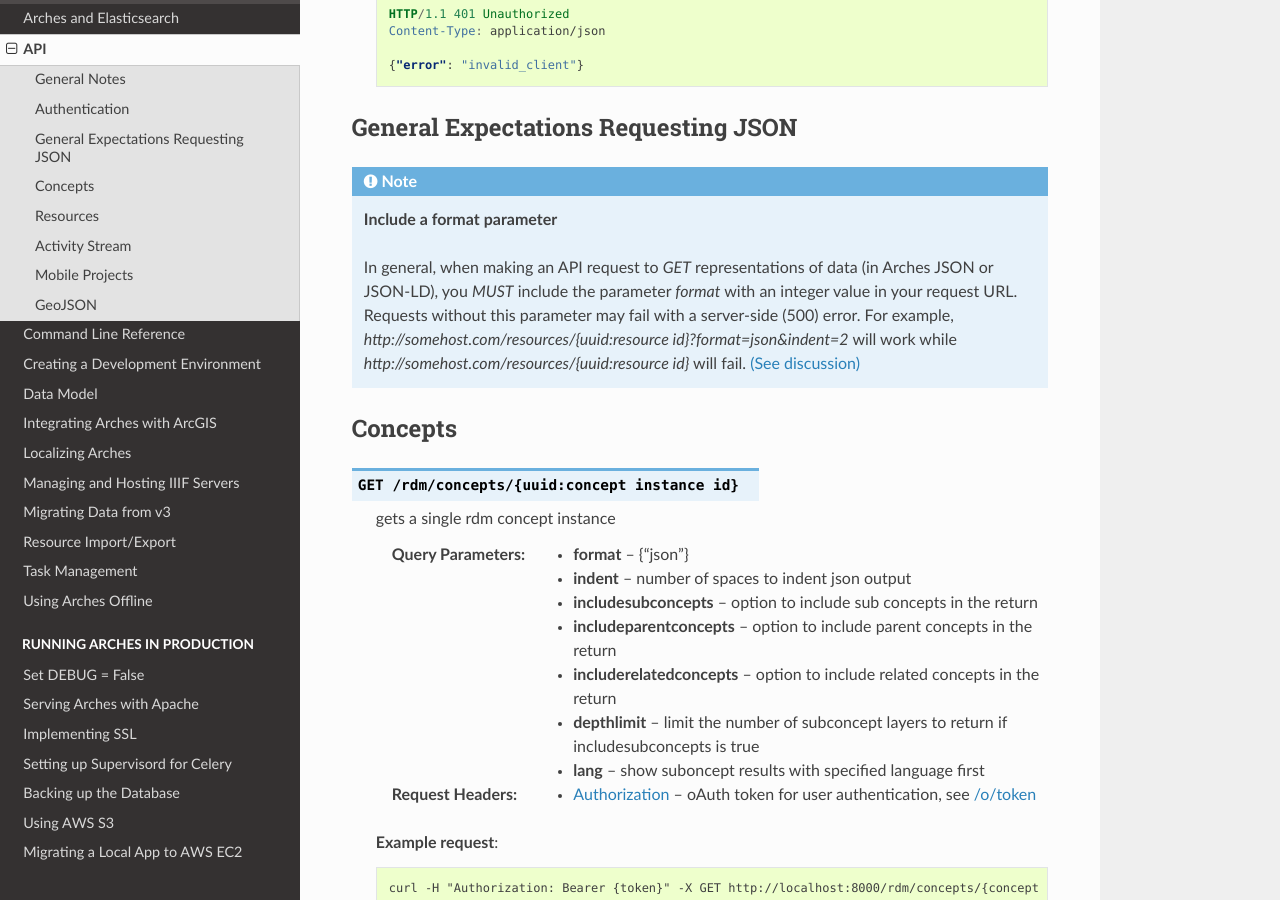
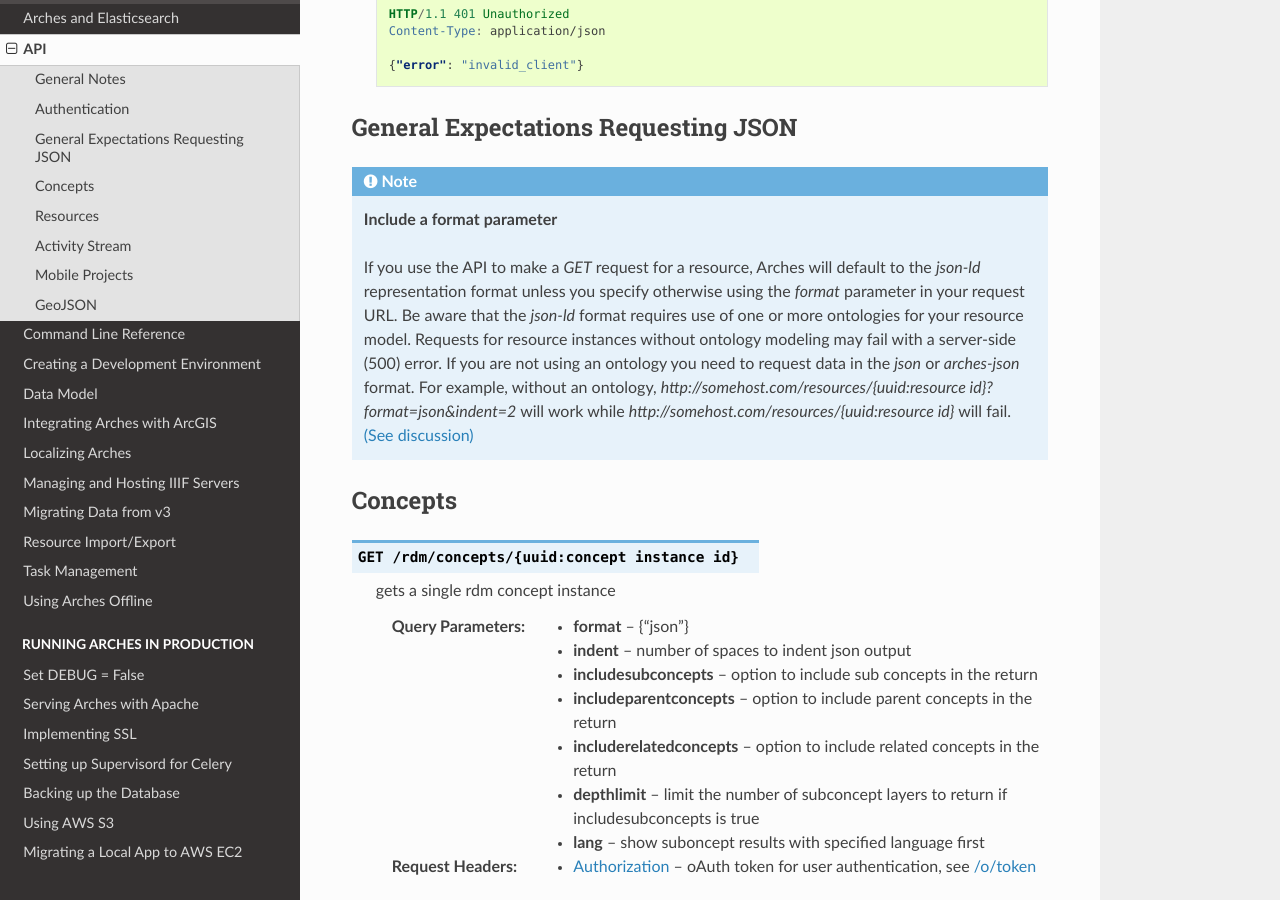
Before and after one commit to archesproject/arches-docs, a Sphinx documentation site: the page built from docs/api.txt, in a window 1280 px wide and 900 px high, scrolled down 2480 px. Built offline with Sphinx 7.4.7 and the Read the Docs theme 2.0.0, drawn with Linux system fonts in a browser that asks for light colours.

Commit message:
Added warning of ontology requirement for json-ld

```diff
--- a/docs/api.txt
+++ b/docs/api.txt
@@ -212,9 +212,11 @@
 .. note::
     **Include a format parameter**
 
-    In general, when making an API request to `GET` representations of data (in Arches JSON or JSON-LD),
-    you *MUST* include the parameter `format` with an integer value in your request URL. Requests
-    without this parameter may fail with a server-side (500) error. For example,
+    If you use the API to make a `GET` request for a resource, Arches will default to the `json-ld` representation
+    format unless you specify otherwise using the `format` parameter in your request URL. Be aware that the
+    `json-ld` format requires use of one or more ontologies for your resource model. Requests for resource
+    instances without ontology modeling may fail with a server-side (500) error. If you are not using an ontology
+    you need to request data in the `json` or `arches-json` format. For example, without an ontology,
     `http://somehost.com/resources/{uuid:resource id}?format=json&indent=2` will
     work while `http://somehost.com/resources/{uuid:resource id}` will fail.
     `(See discussion) <https://community.archesproject.org/t/typeerror-on-resources-resource-id-endpoint/1855/3>`_
```
